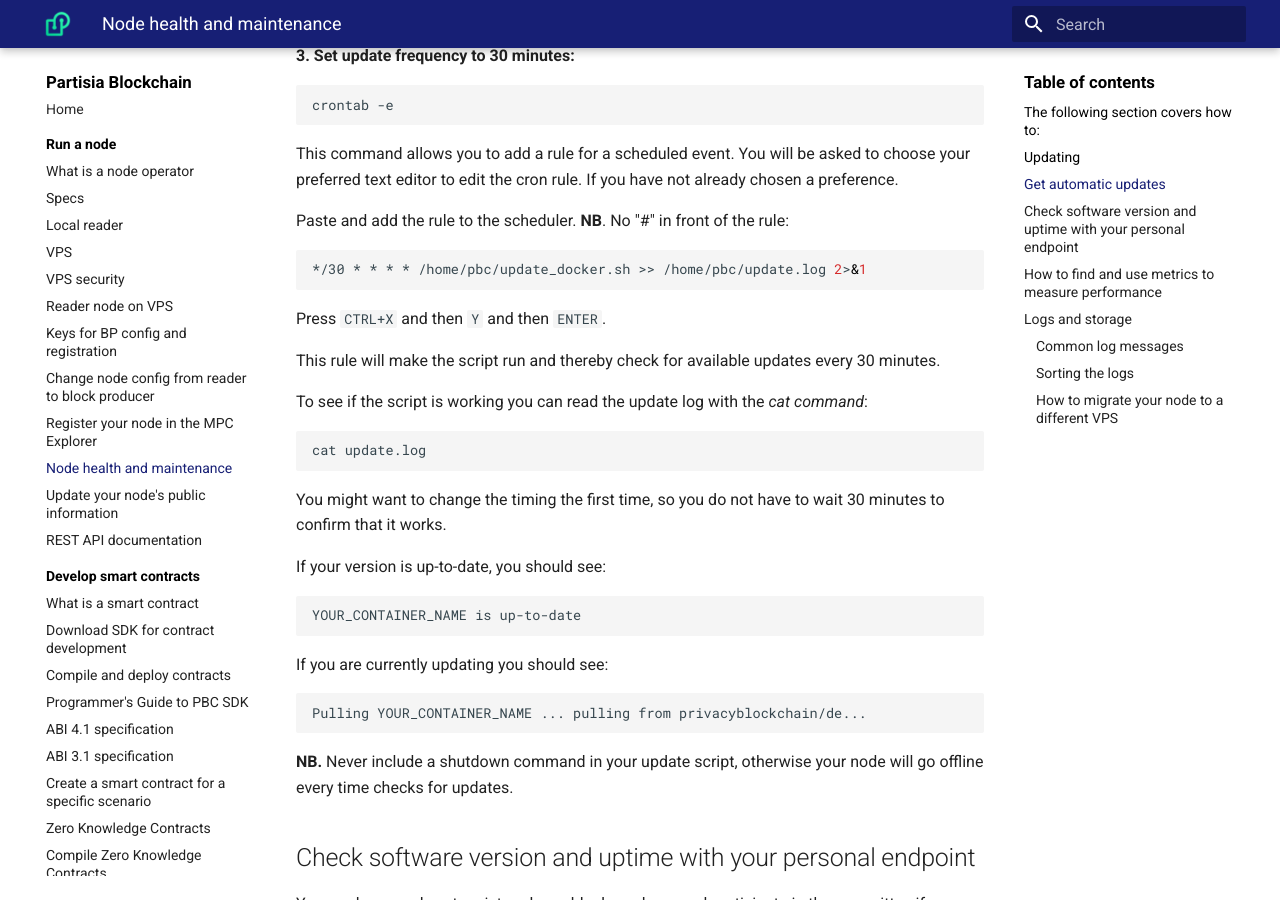
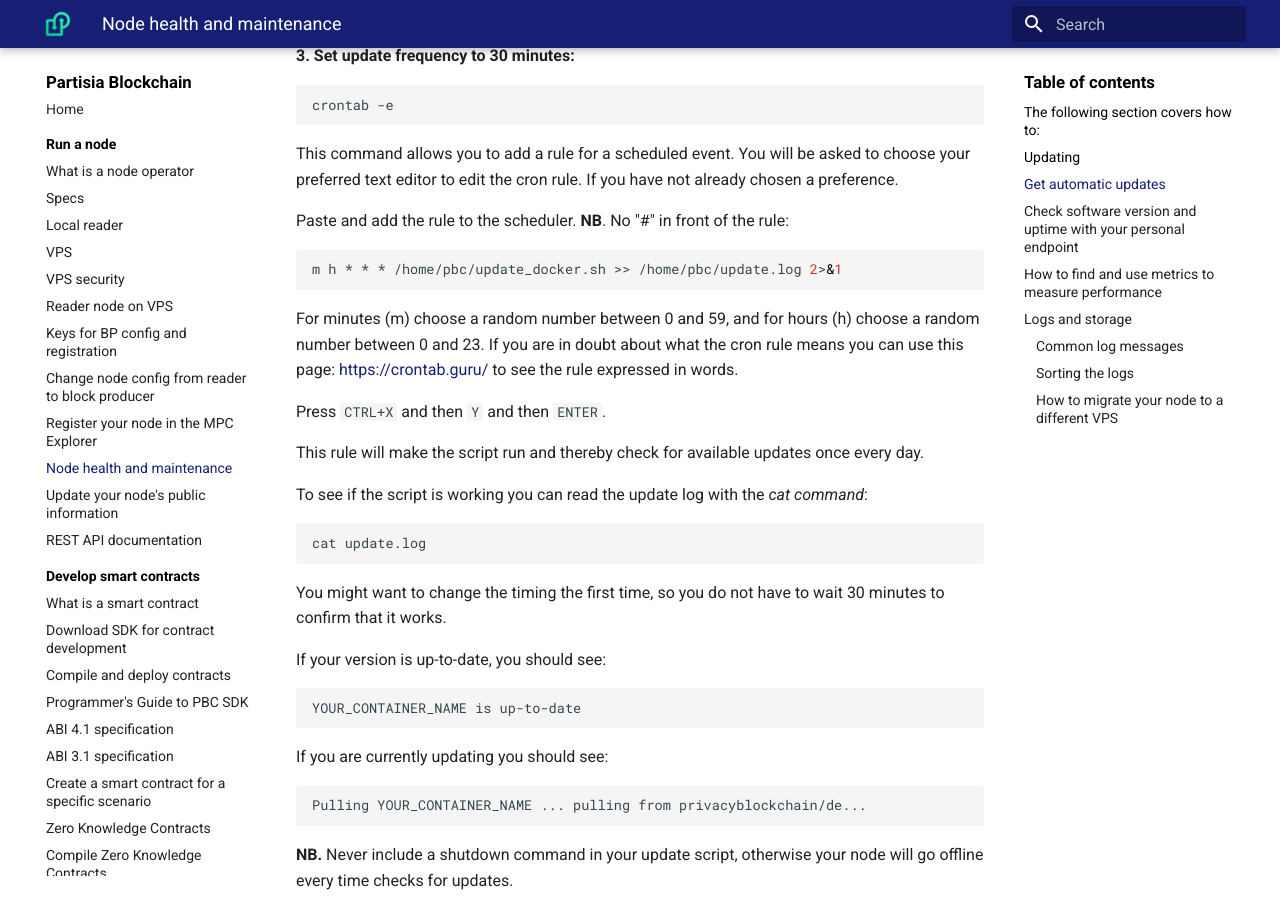
Before and after one commit to 0xSero/partisia-docs, an MkDocs documentation site: the page built from docs/operator-9-node-health.md, in a window 1280 px wide and 900 px high, scrolled down 2382 px. Built offline with MkDocs 1.6.1 and Material for MkDocs 9.7.7, drawn with Linux system fonts in a browser that asks for light colours; a script that is not in the unit is left out.

Commit message:
New cron job rule for auto updates

`````diff
--- a/docs/operator-9-node-health.md
+++ b/docs/operator-9-node-health.md
@@ -102,11 +102,15 @@ This command allows you to add a rule for a scheduled event. You will be asked t
 
 Paste and add the rule to the scheduler. **NB**. No "#" in front of the rule:
 ````bash
-*/30 * * * * /home/pbc/update_docker.sh >> /home/pbc/update.log 2>&1
+m h * * * /home/pbc/update_docker.sh >> /home/pbc/update.log 2>&1
 ````
+For minutes (m) choose a random number between 0 and 59, and for hours (h) choose a random number between 0 and 23.
+If you are in doubt about what the cron rule means you can use this page:
+<https://crontab.guru/> to see the rule expressed in words.
+
 Press `CTRL+X` and then `Y` and then `ENTER`.
 
-This rule will make the script run and thereby check for available updates every 30 minutes.
+This rule will make the script run and thereby check for available updates once every day.
 
 To see if the script is working you can read the update log with the *cat command*:
 
`````
